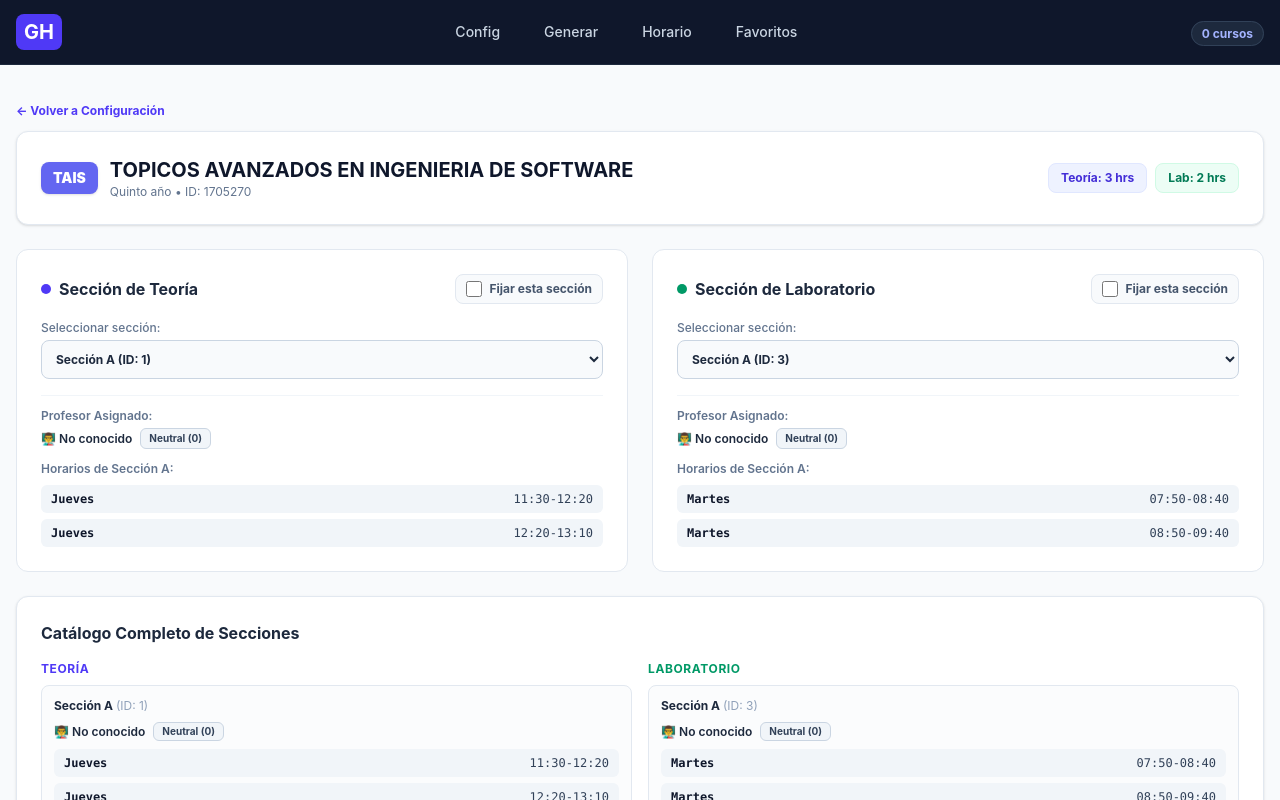
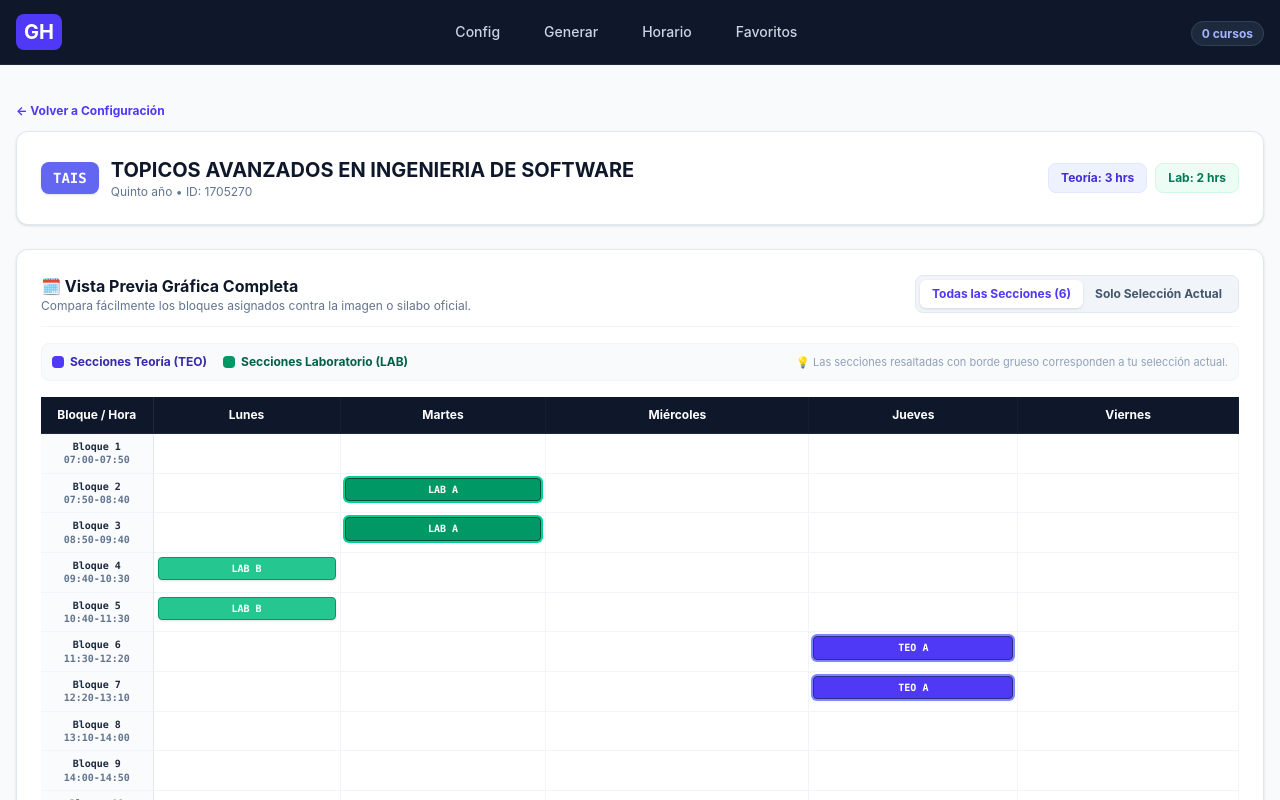
Before and after one commit to joeCuadros/optimizador-horarios, a React (Vite) app: page /cursos/1705270 in a window 1280 px wide. Shown: the top 800 px of the page. Built offline with nearby package versions, Linux system fonts and the light colour scheme.

Commit message:
feat: Agregar mejoras a la pantallas

```diff
--- a/src/pages/CursoDetallePage.tsx
+++ b/src/pages/CursoDetallePage.tsx
@@ -1,4 +1,4 @@
-import React, { useState } from 'react';
+import React, { useState, useMemo } from 'react';
 import { useParams, Link } from 'react-router-dom';
 import { Header } from '../components/Header';
 import { Footer } from '../components/Footer';
@@ -7,11 +7,18 @@ import { TODOS_LOS_CURSOS, DOCENTES } from '../data/cursos';
 import { useSistemaStorage } from '../hooks/useSistemaStorage';
 import type { Seccion, Docente } from '../types';
 
+interface CeldaPreview {
+  tipo: 'TEO' | 'LAB';
+  seccion: string;
+  esSeleccionado: boolean;
+}
+
 export const CursoDetallePage: React.FC = () => {
   const { id } = useParams<{ id: string }>();
   const cursoId = Number(id);
 
   const [estado, setEstado] = useSistemaStorage();
+  const [modoMatriz, setModoMatriz] = useState<'todos' | 'seleccion'>('todos');
 
   const curso = TODOS_LOS_CURSOS.find((c) => c.id === cursoId);
 
@@ -52,6 +59,49 @@ export const CursoDetallePage: React.FC = () => {
   const isTeoFijada = Boolean(fijadaTeoId && fijadaTeoId === selectedTeoId);
   const isLabFijada = Boolean(fijadaLabId && fijadaLabId === selectedLabId);
 
+  const seccionTeoSeleccionada = seccionesTeoList.find((s) => s.id === selectedTeoId);
+  const seccionLabSeleccionada = seccionesLabList.find((s) => s.id === selectedLabId);
+
+  // Construcción de la matriz semanal completa (todas las secc o solo seleccionadas)
+  const matrizPreview = useMemo(() => {
+    const mapa: Record<number, Record<number, CeldaPreview[]>> = {};
+
+    const registrarBloque = (sec: Seccion, tipo: 'TEO' | 'LAB', esSeleccionado: boolean) => {
+      if (!sec || !sec.lista_horas) return;
+      sec.lista_horas.forEach((h) => {
+        if (!mapa[h.dia_orden]) mapa[h.dia_orden] = {};
+        if (!mapa[h.dia_orden][h.hora_orden]) mapa[h.dia_orden][h.hora_orden] = [];
+        mapa[h.dia_orden][h.hora_orden].push({
+          tipo,
+          seccion: sec.seccion,
+          esSeleccionado,
+        });
+      });
+    };
+
+    if (modoMatriz === 'seleccion') {
+      if (seccionTeoSeleccionada) registrarBloque(seccionTeoSeleccionada, 'TEO', true);
+      if (seccionLabSeleccionada) registrarBloque(seccionLabSeleccionada, 'LAB', true);
+    } else {
+      seccionesTeoList.forEach((sec) =>
+        registrarBloque(sec, 'TEO', sec.id === selectedTeoId)
+      );
+      seccionesLabList.forEach((sec) =>
+        registrarBloque(sec, 'LAB', sec.id === selectedLabId)
+      );
+    }
+
+    return mapa;
+  }, [
+    modoMatriz,
+    seccionTeoSeleccionada,
+    seccionLabSeleccionada,
+    seccionesTeoList,
+    seccionesLabList,
+    selectedTeoId,
+    selectedLabId,
+  ]);
+
   const handleToggleFijarTeo = () => {
     setEstado((prev) => {
       const prevFijadas = prev.secciones_fijadas || {};
@@ -89,14 +139,22 @@ export const CursoDetallePage: React.FC = () => {
   const getNombreDia = (orden: number) => DIAS.find((d) => d.orden === orden)?.nombre || `Día ${orden}`;
   const getNombreHora = (orden: number) => HORAS.find((h) => h.orden === orden)?.nombre || `Bloque ${orden}`;
 
-  // Búsqueda del docente por ID en los datos exportados
   const getDocente = (idDocente: number): Docente | undefined => {
     return DOCENTES.find((d) => d.id === idDocente);
   };
 
   const renderDocenteBadge = (idDocente: number) => {
     const doc = getDocente(idDocente);
-    if (!doc) return <span className="text-slate-400 text-xs italic">Sin docente asignado</span>;
+    if (!doc) {
+      return (
+        <div className="flex items-center gap-2 mt-1">
+          <span className="font-semibold text-slate-800 text-xs">👨‍🏫 No conocido</span>
+          <span className="text-[10px] px-2 py-0.5 rounded-md border font-bold bg-slate-100 text-slate-700 border-slate-300">
+            Neutral (0)
+          </span>
+        </div>
+      );
+    }
 
     const configPeso: Record<number, { label: string; style: string }> = {
       2: { label: 'Muy bueno (+2)', style: 'bg-emerald-100 text-emerald-800 border-emerald-300' },
@@ -135,9 +193,6 @@ export const CursoDetallePage: React.FC = () => {
     );
   };
 
-  const seccionTeoSeleccionada = seccionesTeoList.find((s) => s.id === selectedTeoId);
-  const seccionLabSeleccionada = seccionesLabList.find((s) => s.id === selectedLabId);
-
   return (
     <div className="min-h-screen bg-slate-50 flex flex-col font-sans">
       <Header totalCursosSeleccionados={totalCursos} />
@@ -153,7 +208,7 @@ export const CursoDetallePage: React.FC = () => {
           <div className="bg-white p-4 sm:p-6 rounded-xl border border-slate-200 shadow-sm flex flex-col sm:flex-row justify-between items-start sm:items-center gap-4">
             <div className="flex items-center gap-3">
               <span
-                className="text-white text-xs sm:text-sm font-black px-3 py-1.5 rounded-lg shrink-0 shadow-sm"
+                className="text-white text-xs sm:text-sm font-black px-3 py-1.5 rounded-lg shrink-0 shadow-sm font-mono"
                 style={{ backgroundColor: curso.color }}
               >
                 {curso.SIGLAS}
@@ -177,6 +232,120 @@ export const CursoDetallePage: React.FC = () => {
           </div>
         </div>
 
+        {/* VISTA PREVIA MATRIZ SEMANAL COMPLETA (TEOS + LABS) */}
+        <div className="bg-white p-4 sm:p-6 rounded-xl border border-slate-200 shadow-sm space-y-4">
+          <div className="flex flex-col sm:flex-row justify-between items-start sm:items-center gap-3 border-b border-slate-100 pb-3">
+            <div>
+              <h2 className="text-sm sm:text-base font-bold text-slate-900 flex items-center gap-2">
+                🗓️ Vista Previa Gráfica Completa
+              </h2>
+              <p className="text-xs text-slate-500">
+                Compara fácilmente los bloques asignados contra la imagen o silabo oficial.
+              </p>
+            </div>
+
+            {/* TOGGLE DE MODO: TODAS LAS SECCIONES VS SOLO SELECCIÓN */}
+            <div className="flex items-center bg-slate-100 p-1 rounded-lg border border-slate-200 text-xs font-bold w-full sm:w-auto">
+              <button
+                onClick={() => setModoMatriz('todos')}
+                className={`flex-1 sm:flex-none px-3 py-1.5 rounded-md transition-all ${
+                  modoMatriz === 'todos'
+                    ? 'bg-white text-indigo-600 shadow-sm'
+                    : 'text-slate-600 hover:text-slate-900'
+                }`}
+              >
+                Todas las Secciones ({seccionesTeoList.length + seccionesLabList.length})
+              </button>
+              <button
+                onClick={() => setModoMatriz('seleccion')}
+                className={`flex-1 sm:flex-none px-3 py-1.5 rounded-md transition-all ${
+                  modoMatriz === 'seleccion'
+                    ? 'bg-white text-indigo-600 shadow-sm'
+                    : 'text-slate-600 hover:text-slate-900'
+                }`}
+              >
+                Solo Selección Actual
+              </button>
+            </div>
+          </div>
+
+          <div className="flex flex-wrap items-center gap-4 text-xs font-bold bg-slate-50 p-2.5 rounded-lg border border-slate-100">
+            <span className="flex items-center gap-1.5 text-indigo-800">
+              <span className="w-3 h-3 rounded bg-indigo-600 inline-block"></span>
+              Secciones Teoría (TEO)
+            </span>
+            <span className="flex items-center gap-1.5 text-emerald-800">
+              <span className="w-3 h-3 rounded bg-emerald-600 inline-block"></span>
+              Secciones Laboratorio (LAB)
+            </span>
+            <span className="text-slate-400 font-normal text-[11px] ml-auto">
+              💡 Las secciones resaltadas con borde grueso corresponden a tu selección actual.
+            </span>
+          </div>
+
+          <div className="overflow-x-auto">
+            <table className="w-full border-collapse min-w-[700px] text-xs">
+              <thead>
+                <tr className="bg-slate-900 text-white border-b border-slate-800">
+                  <th className="py-2.5 px-2 w-28 text-center font-bold border-r border-slate-800">
+                    Bloque / Hora
+                  </th>
+                  {DIAS.map((dia) => (
+                    <th key={dia.orden} className="py-2.5 px-2 text-center font-bold border-r border-slate-800/50">
+                      {dia.nombre}
+                    </th>
+                  ))}
+                </tr>
+              </thead>
+              <tbody>
+                {HORAS.map((hora) => (
+                  <tr key={hora.orden} className="border-b border-slate-100 hover:bg-slate-50/50">
+                    <td className="py-1.5 px-2 text-center font-mono font-semibold text-slate-500 bg-slate-50/80 border-r border-slate-200 text-[10px]">
+                      <span className="block font-bold text-slate-800">Bloque {hora.orden}</span>
+                      <span>{hora.nombre}</span>
+                    </td>
+
+                    {DIAS.map((dia) => {
+                      const items = matrizPreview[dia.orden]?.[hora.orden] || [];
+
+                      return (
+                        <td
+                          key={`${dia.orden}-${hora.orden}`}
+                          className="p-1 border-r border-slate-100 align-top min-h-[50px]"
+                        >
+                          {items.length > 0 && (
+                            <div className="flex flex-col gap-1">
+                              {items.map((it, idx) => {
+                                const esTeo = it.tipo === 'TEO';
+                                return (
+                                  <div
+                                    key={idx}
+                                    className={`px-1.5 py-1 rounded text-white font-mono text-[10px] font-bold text-center shadow-sm border ${
+                                      esTeo
+                                        ? it.esSeleccionado
+                                          ? 'bg-indigo-600 border-indigo-900 ring-2 ring-indigo-400'
+                                          : 'bg-indigo-500/85 border-indigo-600'
+                                        : it.esSeleccionado
+                                        ? 'bg-emerald-600 border-emerald-900 ring-2 ring-emerald-400'
+                                        : 'bg-emerald-500/85 border-emerald-600'
+                                    }`}
+                                  >
+                                    {it.tipo} {it.seccion}
+                                  </div>
+                                );
+                              })}
+                            </div>
+                          )}
+                        </td>
+                      );
+                    })}
+                  </tr>
+                ))}
+              </tbody>
+            </table>
+          </div>
+        </div>
+
         {/* CONTROLES TEORÍA Y LABORATORIO */}
         <div className="grid grid-cols-1 md:grid-cols-2 gap-6">
 
@@ -190,17 +359,16 @@ export const CursoDetallePage: React.FC = () => {
                 Sección de Teoría
               </h2>
               {seccionesTeoList.length > 0 && (
-                <label className="flex items-center gap-2 cursor-pointer select-none bg-slate-50 hover:bg-slate-100 px-2.5 py-1.5 rounded-lg border border-slate-200 transition-colors">
-                  <input
-                    type="checkbox"
-                    checked={isTeoFijada}
-                    onChange={handleToggleFijarTeo}
-                    className="w-4 h-4 text-indigo-600 rounded border-slate-300 focus:ring-indigo-500 cursor-pointer"
-                  />
-                  <span className={`text-xs font-bold ${isTeoFijada ? 'text-indigo-600' : 'text-slate-600'}`}>
-                    {isTeoFijada ? '📌 Fijada' : 'Fijar esta sección'}
-                  </span>
-                </label>
+                <button
+                  onClick={handleToggleFijarTeo}
+                  className={`flex items-center gap-1.5 text-xs font-bold px-2.5 py-1.5 rounded-lg border transition-colors ${
+                    isTeoFijada
+                      ? 'bg-indigo-600 text-white border-indigo-600'
+                      : 'bg-slate-50 hover:bg-slate-100 text-slate-700 border-slate-200'
+                  }`}
+                >
+                  {isTeoFijada ? '📌 Fijada' : '📌 Fijar esta sección'}
+                </button>
               )}
             </div>
 
@@ -253,17 +421,16 @@ export const CursoDetallePage: React.FC = () => {
                 Sección de Laboratorio
               </h2>
               {seccionesLabList.length > 0 && (
-                <label className="flex items-center gap-2 cursor-pointer select-none bg-slate-50 hover:bg-slate-100 px-2.5 py-1.5 rounded-lg border border-slate-200 transition-colors">
-                  <input
-                    type="checkbox"
-                    checked={isLabFijada}
-                    onChange={handleToggleFijarLab}
-                    className="w-4 h-4 text-emerald-600 rounded border-slate-300 focus:ring-emerald-500 cursor-pointer"
-                  />
-                  <span className={`text-xs font-bold ${isLabFijada ? 'text-emerald-600' : 'text-slate-600'}`}>
-                    {isLabFijada ? '📌 Fijada' : 'Fijar esta sección'}
-                  </span>
-                </label>
+                <button
+                  onClick={handleToggleFijarLab}
+                  className={`flex items-center gap-1.5 text-xs font-bold px-2.5 py-1.5 rounded-lg border transition-colors ${
+                    isLabFijada
+                      ? 'bg-emerald-600 text-white border-emerald-600'
+                      : 'bg-slate-50 hover:bg-slate-100 text-slate-700 border-slate-200'
+                  }`}
+                >
+                  {isLabFijada ? '📌 Fijada' : '📌 Fijar esta sección'}
+                </button>
               )}
             </div>
 
@@ -308,7 +475,7 @@ export const CursoDetallePage: React.FC = () => {
 
         </div>
 
-        {/* CATÁLOGO COMPLETO CON PROFESORES Y CALIFICACIÓN */}
+        {/* CATÁLOGO COMPLETO DE SECCIONES */}
         <div className="bg-white p-4 sm:p-6 rounded-xl border border-slate-200 shadow-sm space-y-4">
           <h2 className="text-base font-bold text-slate-800">Catálogo Completo de Secciones</h2>
 
```
Also changed, not shown: src/pages/GenerarPage.tsx (+46 -19 lines).
